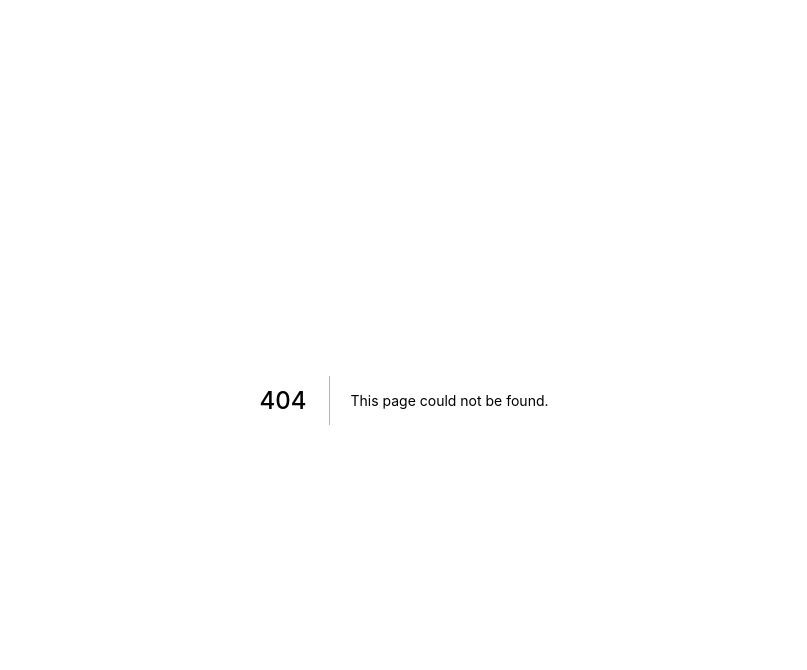
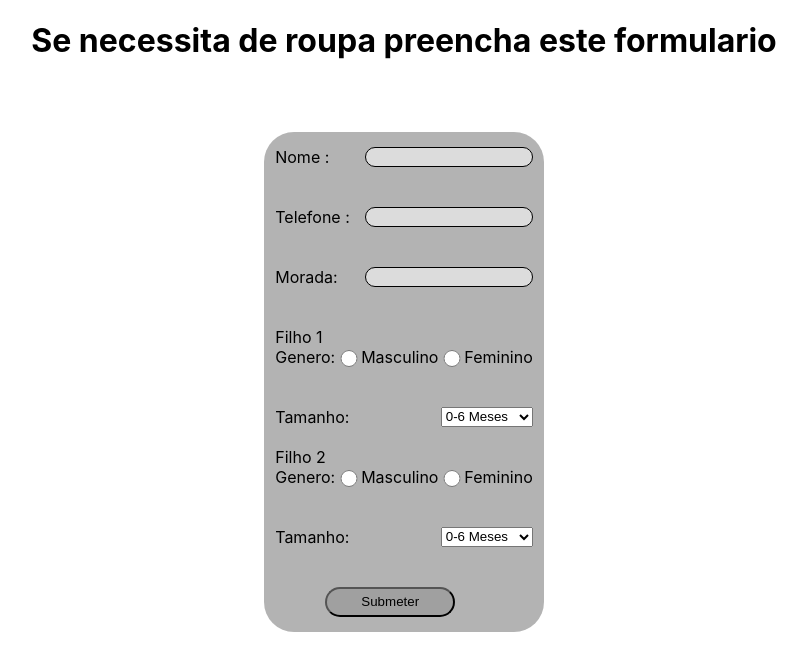
Before and after one commit to ABrunaLima/Hackathon, a Next.js app: page /bruna in a window 1280 px wide. Before the commit this address had no page. Shown: the top 670 px of the page, without its empty margins (236-1043 px from the left). Built offline with nearby package versions, Linux system fonts and the light colour scheme.

Commit message:
PedidosFeitos

```diff
--- a/package.json
+++ b/package.json
@@ -9,6 +9,7 @@
     "lint": "next lint"
   },
   "dependencies": {
+    "date-fns": "^2.29.3",
     "mongodb": "^4.10.0",
     "next": "12.3.1",
     "react": "18.2.0",
--- a/pages/api/pedidos/index.js
+++ b/pages/api/pedidos/index.js
@@ -6,7 +6,7 @@ export default async function handler (req, res){
         res.status(200).json(pedidos)
         return
     } else if(req.method === "POST") {
-        const pedidos = await adicionarPedido()
+        const pedidos = await adicionarPedido(req.body)
         res.status(200).json(pedidos)
         return
     }
--- /dev/null
+++ b/pages/bruna.js
@@ -0,0 +1,9 @@
+import HomePage from "../scr/Componentes/homePage";
+
+export default function formulario() {
+    return(
+        <div>
+            <HomePage />
+        </div>
+    )
+}
--- a/scr/Componentes/homePage.js
+++ b/scr/Componentes/homePage.js
@@ -9,16 +9,6 @@ export default function HomePage() {
     const [tamanho1, setTamanho1] = useState('')
     const [genero2, setGenero2] = useState('')
     const [tamanho2, setTamanho2] = useState('')
-
-    /* useEffect(() => {
-         fetch()
-             .then(res => res.json())
-             .then(res => {
-                 setRoupas(res.message)
-             })
-
-     },[])*/
-
 
     const handleFormSubmit = (event) => {
         event.preventDefault()
@@ -32,27 +22,14 @@ export default function HomePage() {
             tamanho2: tamanho2,
 
         }
-        fetch("/api/pedido", {
+        fetch("/api/pedidos", {
             method: 'POST',
             headers: {
                 'Accept': 'application/json',
                 'Content-Type': 'application/json',
             },
-            body: JSON.stringify({ // We should keep the fields consistent for managing this data later
-                nome: nome,
-                telefone: telefone,
-                morada: morada,
-                sexo1: sexo1,
-                tamanho1: tamanho1,
-                sexo2: sexo2,
-                tamanho2: tamanho2,
-            })
-
-            /*const cenas = req.body
-            insertMambos(cenas)*/
-
+            body: JSON.stringify({ ...dataToSubmit })
         })
-        fetch('',)
     }
 
     return (
@@ -83,8 +60,8 @@ export default function HomePage() {
                     Filho 1
                     <br />
                     <label className={styles.label}>Genero:
-                        <input type="radio" name="Genero1" value="Masculino" /> Masculino<br />
-                        <input type="radio" name="Genero1" value="Feminino" /> Feminino<br />
+                        <input type="radio" name="Genero1" value="Masculino" onChange={(event) => setGenero1(event.target.value)}/> Masculino<br />
+                        <input type="radio" name="Genero1" value="Feminino" onChange={(event) => setGenero1(event.target.value)}/> Feminino<br />
                     </label>
                     <br />
                     <br />
@@ -110,8 +87,8 @@ export default function HomePage() {
                     Filho 2
                     <br />
                     <label className={styles.label}>Genero:
-                        <input type="radio" name="Genero2" value="Masculino" /> Masculino<br />
-                        <input type="radio" name="Genero2" value="Feminino" /> Feminino<br />
+                        <input type="radio" name="Genero2" value="Masculino" onChange={(event) => setGenero2(event.target.value)}/> Masculino<br />
+                        <input type="radio" name="Genero2" value="Feminino" onChange={(event) => setGenero2(event.target.value)}/> Feminino<br />
                     </label>
                     <br />
                     <br />
--- a/scr/services/pedido.js
+++ b/scr/services/pedido.js
@@ -6,15 +6,16 @@ import {
 
 
 //adicionar um pedido PullClothing
-async function adicionarPedido(name, telefone, morada, sexo1, tamanho1, sexo2, tamanho2) {
+async function adicionarPedido({nome, telefone, morada, genero1, tamanho1, genero2, tamanho2}) {
     const pedido = await inserePedido({
-            name,
+            nome,
             telefone,
             morada,
-            sexo1,
+            genero1,
             tamanho1,
-            sexo2,
+            genero2,
             tamanho2,
+            feitoA: new Date()
 
         })
 
```
Also changed, not shown: 1 other file (tests, documents, lock files or other folders).
